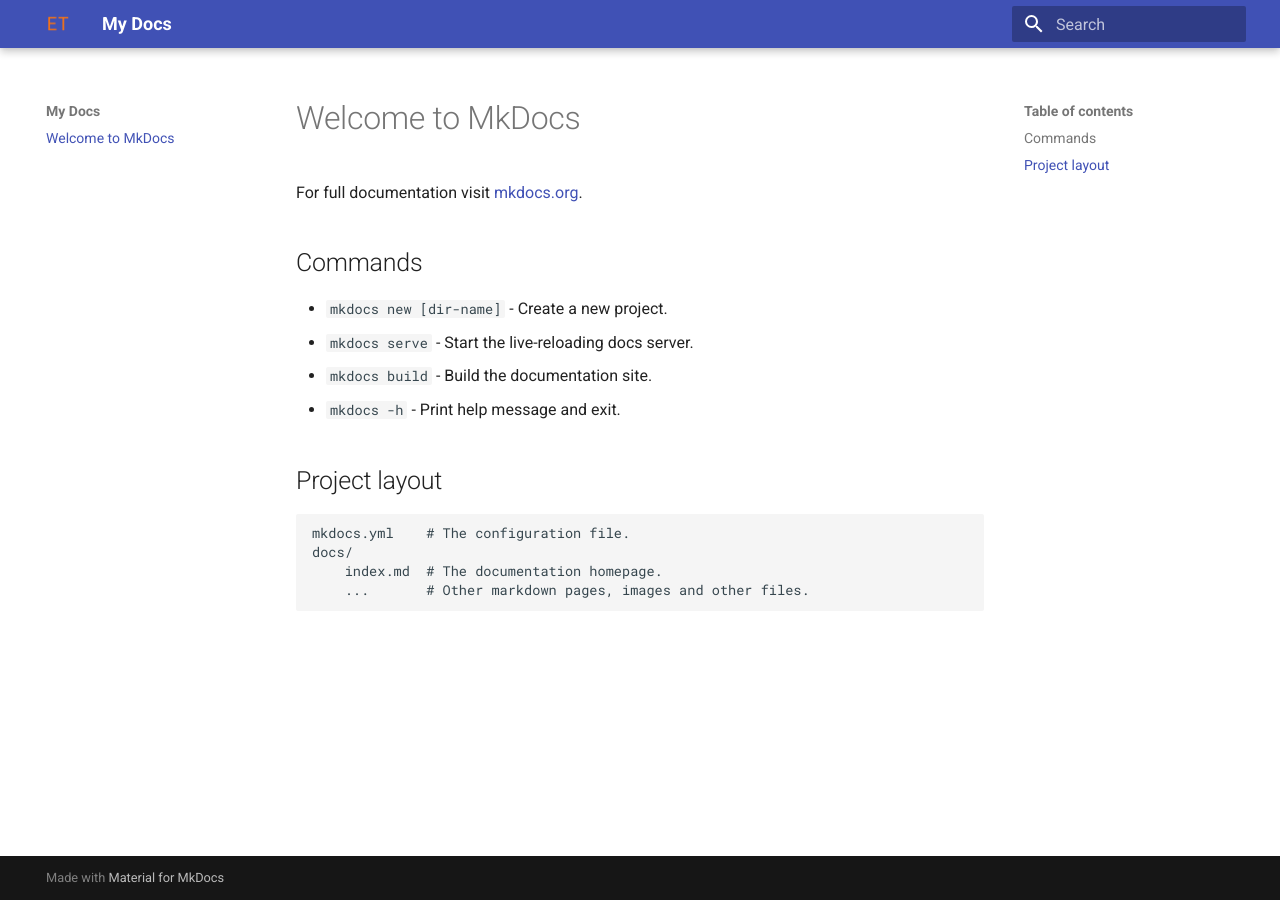
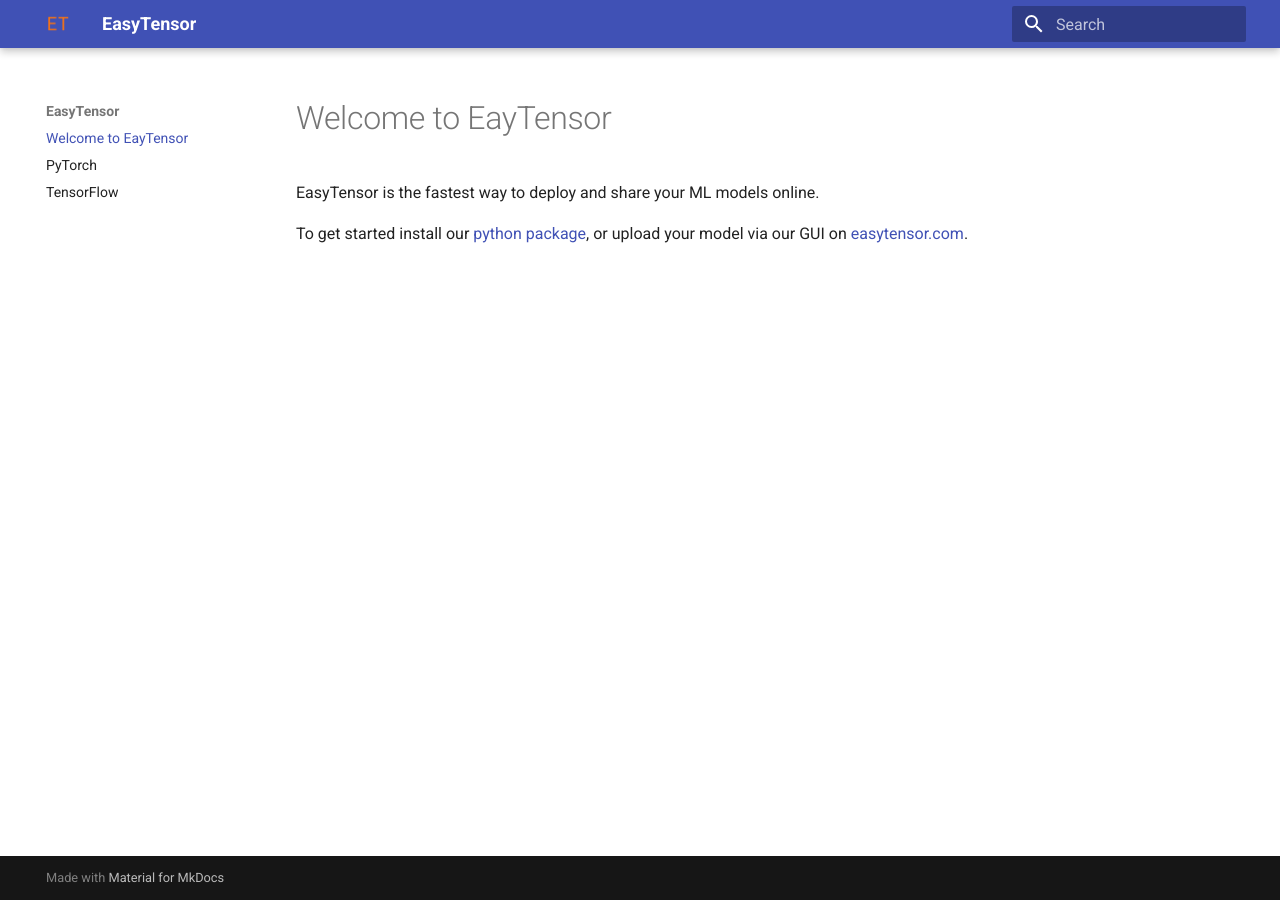
Before and after one commit to EasyTensor/docs.easytensor.com, an MkDocs documentation site: the page built from docs/index.md, in a window 1280 px wide. Built offline with MkDocs 1.6.1 and Material for MkDocs 9.7.7, drawn with Linux system fonts in a browser that asks for light colours.

Commit message:
add initial docs

```diff
--- a/docs/index.md
+++ b/docs/index.md
@@ -1,17 +1,5 @@
-# Welcome to MkDocs
+# Welcome to EayTensor
 
-For full documentation visit [mkdocs.org](https://www.mkdocs.org).
+EasyTensor is the fastest way to deploy and share your ML models online.
 
-## Commands
-
-* `mkdocs new [dir-name]` - Create a new project.
-* `mkdocs serve` - Start the live-reloading docs server.
-* `mkdocs build` - Build the documentation site.
-* `mkdocs -h` - Print help message and exit.
-
-## Project layout
-
-    mkdocs.yml    # The configuration file.
-    docs/
-        index.md  # The documentation homepage.
-        ...       # Other markdown pages, images and other files.
+To get started install our [python package](https://pypi.org/project/easytensor/), or upload your model via our GUI on [easytensor.com](https://app.easytensor.com).
--- a/mkdocs.yml
+++ b/mkdocs.yml
@@ -1,5 +1,11 @@
-site_name: My Docs
+site_name: EasyTensor
 theme:
   name: material
   logo: assets/images/favicon.ico
   favicon: assets/images/favicon.ico
+use_pygments: true
+
+markdown_extensions:
+  # highlight code blocks
+  - pymdownx.highlight
+  - pymdownx.superfences
```
Also changed, not shown: docs/PyTorch.md (added, +96 -0 lines), docs/tensorflow.md (added, +25 -0 lines), 1 other file.
